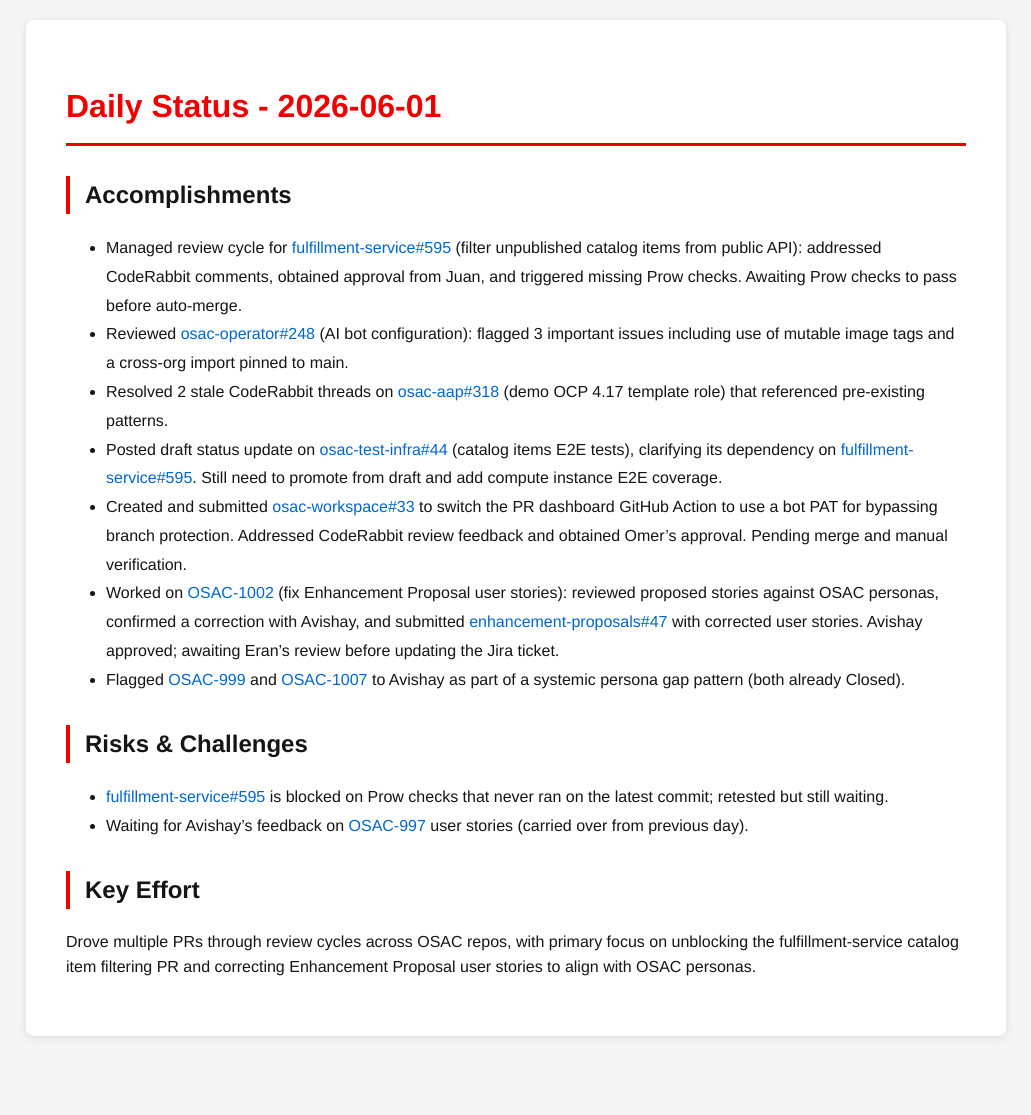
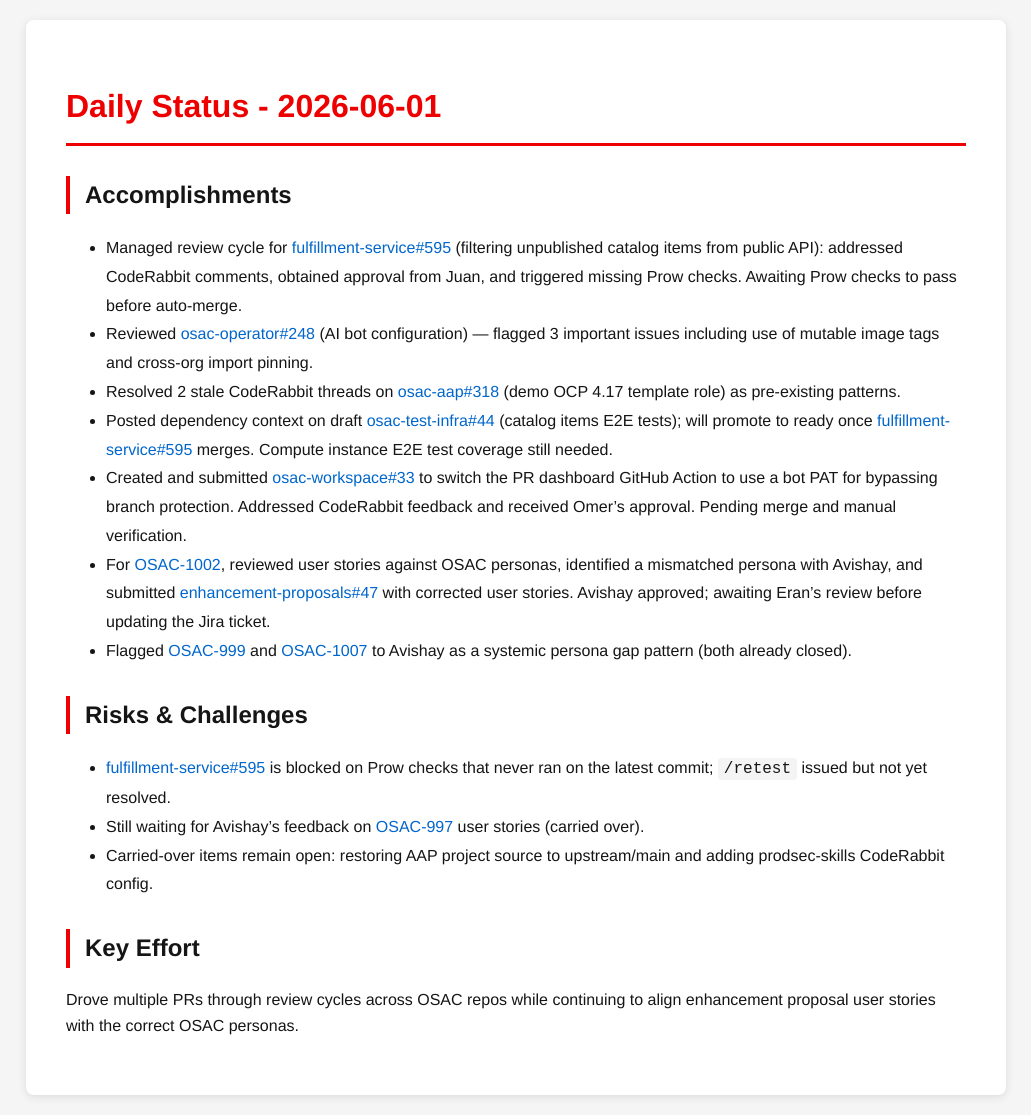
Before and after one commit to tzvatot/daily-status, a Jekyll site: the page built from 2026-06-01.md, in a window 1280 px wide. Shown: the whole page, without its empty margins (124-1155 px from the left). Built offline with Jekyll 4.4.1, drawn with Linux system fonts in a browser that asks for light colours; before the commit the page ends 1056 px from its top, so only the background shows below that.

Commit message:
Daily status update - 2026-06-01

```diff
--- a/2026-06-01.md
+++ b/2026-06-01.md
@@ -7,17 +7,18 @@
 # Daily Status - 2026-06-01
 
 ## Accomplishments
-- Managed review cycle for [fulfillment-service#595](https://github.com/osac-project/fulfillment-service/pull/595) (filter unpublished catalog items from public API): addressed CodeRabbit comments, obtained approval from Juan, and triggered missing Prow checks. Awaiting Prow checks to pass before auto-merge.
-- Reviewed [osac-operator#248](https://github.com/osac-project/osac-operator/pull/248) (AI bot configuration): flagged 3 important issues including use of mutable image tags and a cross-org import pinned to main.
-- Resolved 2 stale CodeRabbit threads on [osac-aap#318](https://github.com/osac-project/osac-aap/pull/318) (demo OCP 4.17 template role) that referenced pre-existing patterns.
-- Posted draft status update on [osac-test-infra#44](https://github.com/osac-project/osac-test-infra/pull/44) (catalog items E2E tests), clarifying its dependency on [fulfillment-service#595](https://github.com/osac-project/fulfillment-service/pull/595). Still need to promote from draft and add compute instance E2E coverage.
-- Created and submitted [osac-workspace#33](https://github.com/osac-project/osac-workspace/pull/33) to switch the PR dashboard GitHub Action to use a bot PAT for bypassing branch protection. Addressed CodeRabbit review feedback and obtained Omer's approval. Pending merge and manual verification.
-- Worked on [OSAC-1002](https://redhat.atlassian.net/browse/OSAC-1002) (fix Enhancement Proposal user stories): reviewed proposed stories against OSAC personas, confirmed a correction with Avishay, and submitted [enhancement-proposals#47](https://github.com/osac-project/enhancement-proposals/pull/47) with corrected user stories. Avishay approved; awaiting Eran's review before updating the Jira ticket.
-- Flagged [OSAC-999](https://redhat.atlassian.net/browse/OSAC-999) and [OSAC-1007](https://redhat.atlassian.net/browse/OSAC-1007) to Avishay as part of a systemic persona gap pattern (both already Closed).
+- Managed review cycle for [fulfillment-service#595](https://github.com/osac-project/fulfillment-service/pull/595) (filtering unpublished catalog items from public API): addressed CodeRabbit comments, obtained approval from Juan, and triggered missing Prow checks. Awaiting Prow checks to pass before auto-merge.
+- Reviewed [osac-operator#248](https://github.com/osac-project/osac-operator/pull/248) (AI bot configuration) — flagged 3 important issues including use of mutable image tags and cross-org import pinning.
+- Resolved 2 stale CodeRabbit threads on [osac-aap#318](https://github.com/osac-project/osac-aap/pull/318) (demo OCP 4.17 template role) as pre-existing patterns.
+- Posted dependency context on draft [osac-test-infra#44](https://github.com/osac-project/osac-test-infra/pull/44) (catalog items E2E tests); will promote to ready once [fulfillment-service#595](https://github.com/osac-project/fulfillment-service/pull/595) merges. Compute instance E2E test coverage still needed.
+- Created and submitted [osac-workspace#33](https://github.com/osac-project/osac-workspace/pull/33) to switch the PR dashboard GitHub Action to use a bot PAT for bypassing branch protection. Addressed CodeRabbit feedback and received Omer's approval. Pending merge and manual verification.
+- For [OSAC-1002](https://redhat.atlassian.net/browse/OSAC-1002), reviewed user stories against OSAC personas, identified a mismatched persona with Avishay, and submitted [enhancement-proposals#47](https://github.com/osac-project/enhancement-proposals/pull/47) with corrected user stories. Avishay approved; awaiting Eran's review before updating the Jira ticket.
+- Flagged [OSAC-999](https://redhat.atlassian.net/browse/OSAC-999) and [OSAC-1007](https://redhat.atlassian.net/browse/OSAC-1007) to Avishay as a systemic persona gap pattern (both already closed).
 
 ## Risks & Challenges
-- [fulfillment-service#595](https://github.com/osac-project/fulfillment-service/pull/595) is blocked on Prow checks that never ran on the latest commit; retested but still waiting.
-- Waiting for Avishay's feedback on [OSAC-997](https://redhat.atlassian.net/browse/OSAC-997) user stories (carried over from previous day).
+- [fulfillment-service#595](https://github.com/osac-project/fulfillment-service/pull/595) is blocked on Prow checks that never ran on the latest commit; `/retest` issued but not yet resolved.
+- Still waiting for Avishay's feedback on [OSAC-997](https://redhat.atlassian.net/browse/OSAC-997) user stories (carried over).
+- Carried-over items remain open: restoring AAP project source to upstream/main and adding prodsec-skills CodeRabbit config.
 
 ## Key Effort
-Drove multiple PRs through review cycles across OSAC repos, with primary focus on unblocking the fulfillment-service catalog item filtering PR and correcting Enhancement Proposal user stories to align with OSAC personas.
+Drove multiple PRs through review cycles across OSAC repos while continuing to align enhancement proposal user stories with the correct OSAC personas.
```
